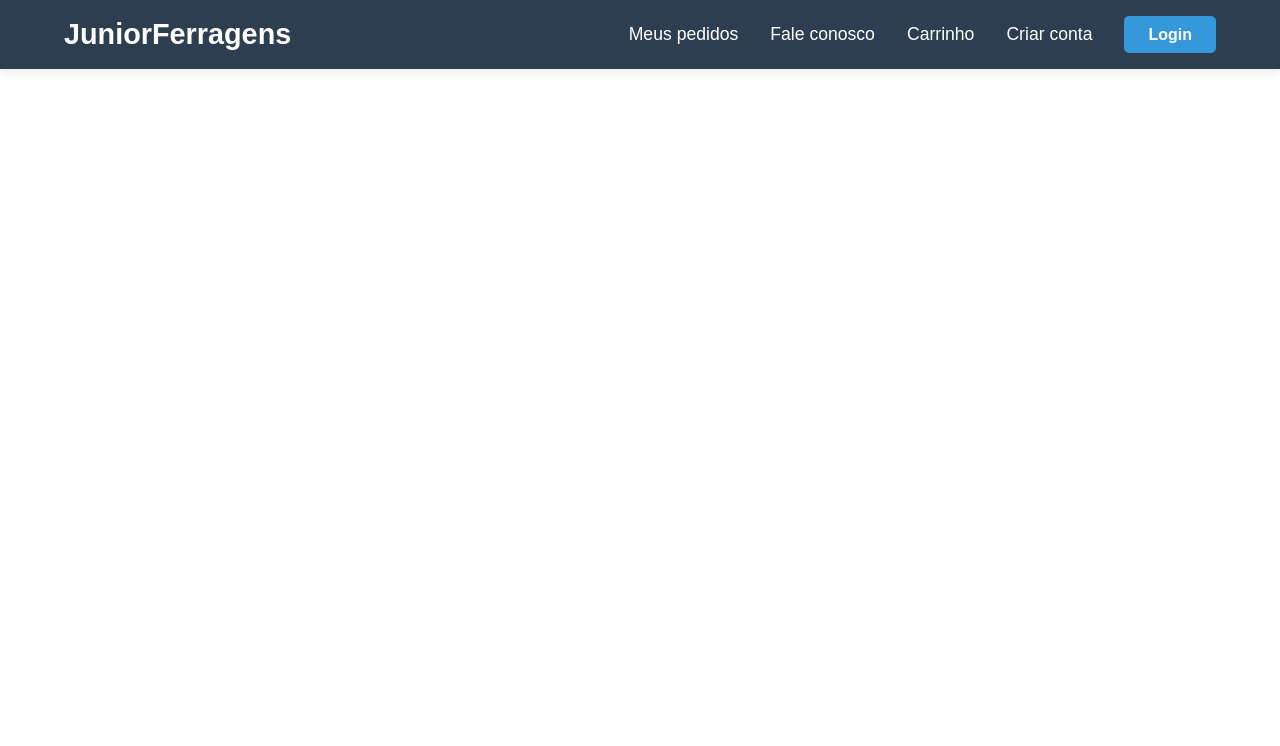
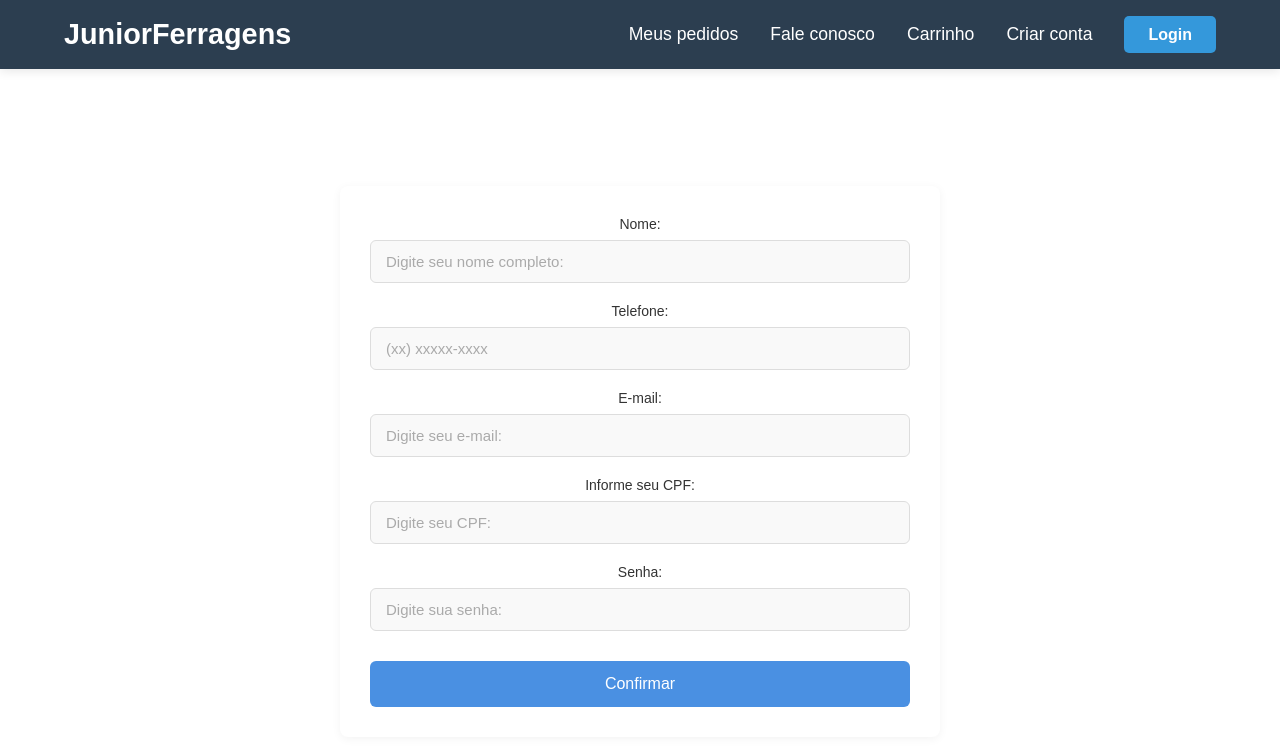
Before and after one commit to LuizMatt/e-comerce, a React (Vite) app in the folder junior-ferragens/: page / in a window 1280 px wide. Shown: the top 746 px of the page. Built offline with nearby package versions, Linux system fonts and the light colour scheme.

Commit message:
feat: formulario de cadastro

```diff
--- a/junior-ferragens/src/App.jsx
+++ b/junior-ferragens/src/App.jsx
@@ -1,4 +1,5 @@
 import "./App.css";
+import Forms from "./components/forms/Forms";
 import Navbar from "./components/navbar/Navbar";
 
 function App() {
@@ -6,6 +7,7 @@ function App() {
     <>
       <div>
         <Navbar />
+        <Forms />
       </div>
     </>
   );
--- /dev/null
+++ b/junior-ferragens/src/components/forms/Forms.css
@@ -0,0 +1,96 @@
+/* Estilos para o formulário */
+.form-container {
+  max-width: 600px;
+  margin: 20px auto;
+  background-color: #ffffff;
+  padding: 30px;
+  border-radius: 8px;
+  box-shadow: 0 2px 10px rgba(0, 0, 0, 0.05);
+}
+
+.form {
+  display: flex;
+  flex-direction: column;
+  gap: 20px;
+}
+
+.form-group {
+  display: flex;
+  flex-direction: column;
+  gap: 6px;
+}
+
+.form-label {
+  font-weight: 500;
+  color: #333333;
+  font-size: 14px;
+  margin-bottom: 2px;
+}
+
+.form-input {
+  padding: 12px 15px;
+  border: 1px solid #dddddd;
+  border-radius: 6px;
+  font-size: 15px;
+  transition: all 0.2s ease;
+  background-color: #f9f9f9;
+}
+
+.form-input:focus {
+  outline: none;
+  border-color: #4a90e2;
+  box-shadow: 0 0 0 2px rgba(74, 144, 226, 0.1);
+  background-color: #ffffff;
+}
+
+.form-input::placeholder {
+  color: #aaaaaa;
+  opacity: 1;
+}
+
+.form-button {
+  background-color: #4a90e2;
+  color: white;
+  border: none;
+  padding: 14px 20px;
+  border-radius: 6px;
+  font-size: 16px;
+  font-weight: 500;
+  cursor: pointer;
+  transition: all 0.2s ease;
+  margin-top: 10px;
+  width: 100%;
+}
+
+.form-button:hover {
+  background-color: #3a7bc8;
+}
+
+.form-button:active {
+  transform: scale(0.98);
+}
+
+/* Validação visual (opcional) */
+.form-input:invalid:not(:placeholder-shown) {
+  border-color: #ff6b6b;
+}
+
+.form-input:valid:not(:placeholder-shown) {
+  border-color: #51cf66;
+}
+
+/* Responsividade */
+@media (max-width: 640px) {
+  .form-container {
+    padding: 20px;
+    margin: 10px;
+  }
+
+  .form-input {
+    padding: 10px 12px;
+  }
+
+  .form-button {
+    padding: 12px 16px;
+  }
+}
--- /dev/null
+++ b/junior-ferragens/src/components/forms/Forms.jsx
@@ -0,0 +1,156 @@
+import React from "react";
+import { useState } from "react";
+import "./Forms.css";
+
+const Forms = () => {
+  const [nome, setNome] = useState("");
+  const [telefone, setTelefone] = useState("");
+  const [email, setEmail] = useState("");
+  const [cpf, setCpf] = useState("");
+  const [senha, setSenha] = useState("");
+
+  const handleNameChange = (e) => {
+    setNome(e.target.value);
+  };
+
+  const handlePhoneChange = (e) => {
+    const rawValue = e.target.value.replace(/\D/g, "");
+
+    if (rawValue.length > 11) {
+      alert("O número de telefone deve ter no máximo 11 dígitos.");
+      return;
+    }
+
+    setTelefone(rawValue);
+  };
+
+  const handleEmailChange = (e) => {
+    const email = e.target.value;
+    const allowedDomains = ["gmail.com", "hotmail.com", "outlook.com"];
+
+    if (email.includes("@")) {
+      const domain = email.split("@")[1];
+
+      if (allowedDomains.includes(domain)) {
+        setEmail(email);
+      } else {
+        alert(
+          "Domínio de e-mail não permitido. Use Gmail, Hotmail ou Outlook."
+        );
+      }
+    }
+  };
+
+  const handleCpfChange = (e) => {
+    const rawValue = e.target.value.replace(/\D/g, "");
+
+    if (rawValue.length <= 11) {
+      setCpf(rawValue);
+    }
+  };
+
+  const handlePasswordChange = (e) => {
+    if (e.target.value.length < 6) {
+      alert("A senha deve ter pelo menos 6 caracteres.");
+      return;
+    }
+    setSenha(e.target.value);
+  };
+
+  const handleSubmit = (e) => {
+    e.preventDefault();
+    resetForm();
+  };
+
+  const resetForm = () => {
+    setNome("");
+    setTelefone("");
+    setEmail("");
+    setCpf("");
+    setSenha("");
+  };
+
+  return (
+    <div className="form-container">
+      <form className="form" onSubmit={handleSubmit}>
+        <div className="form-group">
+          <label htmlFor="nome" className="form-label">
+            Nome:{" "}
+          </label>
+          <input
+            type="text"
+            name="nome"
+            className="form-input"
+            required
+            placeholder="Digite seu nome completo: "
+            onChange={handleNameChange}
+            value={nome}
+          />
+        </div>
+        <div className="form-group">
+          <label htmlFor="telefone" className="form-label">
+            Telefone:{" "}
+          </label>
+          <input
+            type="tel"
+            name="telefone"
+            className="form-input"
+            required
+            placeholder="(xx) xxxxx-xxxx"
+            maxLength={11}
+            onChange={handlePhoneChange}
+            value={telefone}
+          />
+        </div>
+        <div className="form-group">
+          <label htmlFor="email" className="form-label">
+            E-mail:{" "}
+          </label>
+          <input
+            type="email"
+            name="email"
+            className="form-input"
+            required
+            placeholder="Digite seu e-mail: "
+            onChange={handleEmailChange}
+            value={email}
+          />
+        </div>
+        <div className="form-group">
+          <label htmlFor="cpf" className="form-label">
+            Informe seu CPF:{" "}
+          </label>
+          <input
+            type="text"
+            name="cpf"
+            className="form-input"
+            required
+            placeholder="Digite seu CPF:"
+            onChange={handleCpfChange}
+            value={cpf}
+          />
+        </div>
+        <div className="form-group">
+          <label htmlFor="senha" className="form-label">
+            Senha:{" "}
+          </label>
+          <input
+            type="password"
+            name="senha"
+            className="form-input"
+            required
+            placeholder="Digite sua senha: "
+            onChange={handlePasswordChange}
+            value={senha}
+          />
+        </div>
+
+        <button type="submit" className="form-button">
+          Confirmar
+        </button>
+      </form>
+    </div>
+  );
+};
+
+export default Forms;
```
Also changed, not shown: junior-ferragens/src/components/Forms.jsx (deleted, +0 -9 lines).
